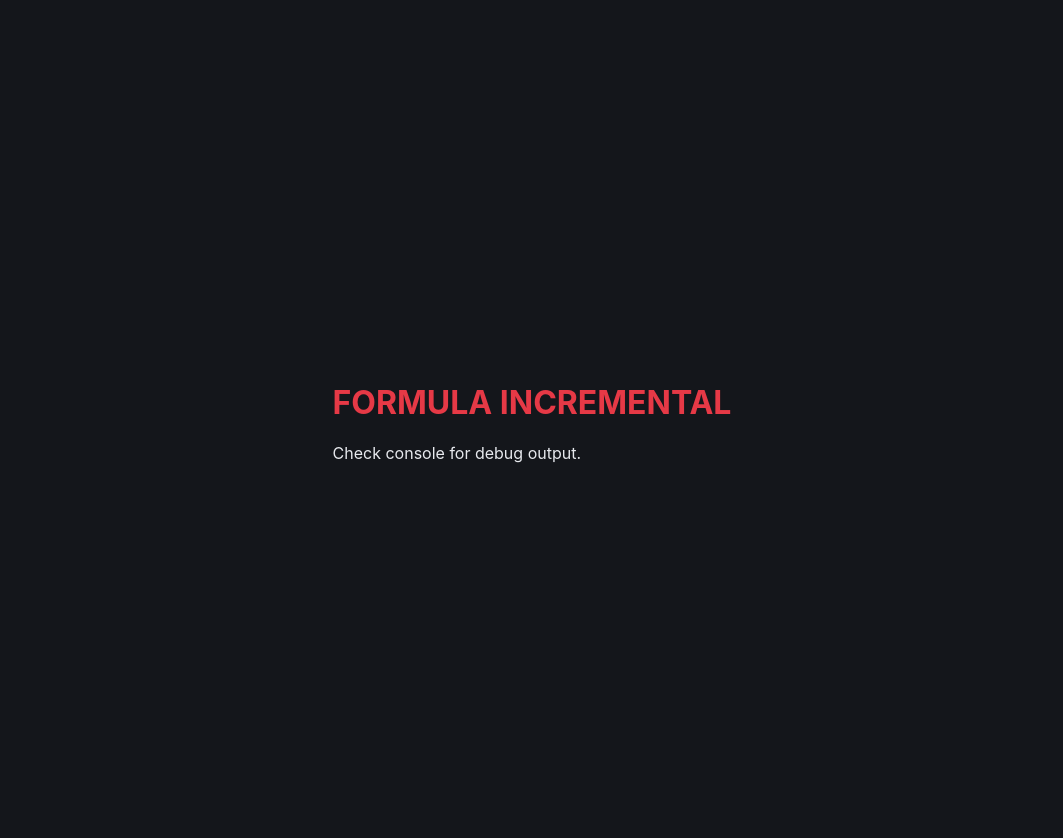
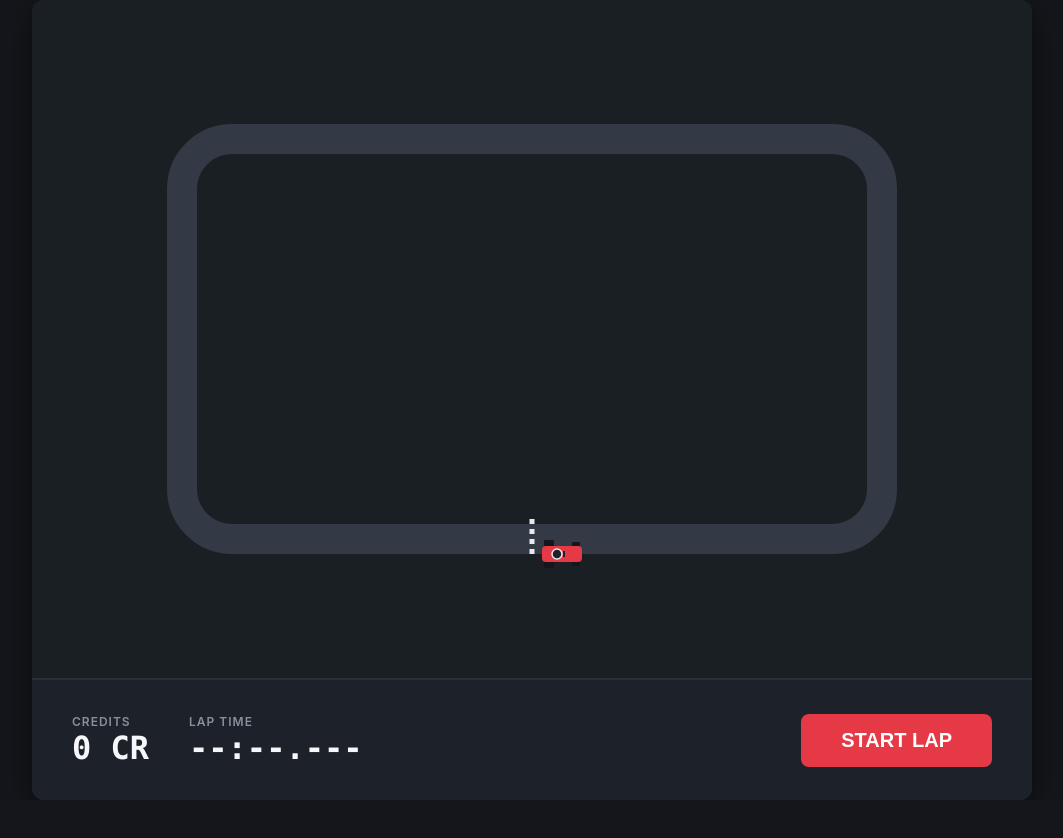
Before and after one commit to ThisWasAryan/gridbound, a plain HTML site: page index.html in a window 1280 px wide. Shown: the whole page, without its empty margins (108-1171 px from the left). After the commit the page ends 800 px from the top, so only its background shows below. Drawn offline with Linux system fonts and the light colour scheme.

Commit message:
Phase 1 Minimum Playable Loop completed. Added Kart and Karting Circuit, start lap button, lap calculation, credits, and SVG rendering.

```diff
--- /dev/null
+++ b/src/config/cars.config.js
@@ -0,0 +1,11 @@
+export const CARS_CONFIG = {
+    kart: {
+        id: 'kart',
+        name: 'Kart',
+        baseEngine: 1.0,
+        baseAero: 1.0,
+        baseTyre: 1.0,
+        cost: 0,
+        svgPath: 'assets/svg/cars/kart.svg'
+    }
+};
--- /dev/null
+++ b/src/config/constants.js
@@ -0,0 +1,7 @@
+export const CONSTANTS = {
+    TICK_INTERVAL_MS: 100, // 10 times a second for coarse simulation tick
+    OFFLINE_MIN_THRESHOLD_MS: 60 * 1000, // 1 minute
+    MAX_OFFLINE_MS: 12 * 60 * 60 * 1000, // 12 hours
+    MIN_ANIMATED_LAP_DURATION_MS: 1500, // Minimum visually animated lap duration
+    BASE_LAP_PROFIT: 100 // Starting value for Karting circuit
+};
--- /dev/null
+++ b/src/config/tracks.config.js
@@ -0,0 +1,11 @@
+export const TRACKS_CONFIG = {
+    karting: {
+        id: 'karting',
+        name: 'Karting Circuit',
+        straightWeight: 5000, // Arbitrary base units for time
+        cornerWeight: 5000,
+        profitMultiplier: 1.0,
+        cost: 0,
+        svgPath: 'assets/svg/tracks/karting-circuit.svg'
+    }
+};
--- a/src/main.js
+++ b/src/main.js
@@ -1,5 +1,7 @@
 import { loadGame, saveGame } from './state/saveLoad.js';
 import { initDebugPanel } from './debug/debugPanel.js';
+import { initRender } from './ui/render.js';
+import { startGameLoop } from './systems/gameLoop.js';
 
 let gameState;
 
@@ -18,6 +20,12 @@ function init() {
     // Initialize debug panel
     initDebugPanel(gameState);
 
+    // Initialize rendering
+    initRender(gameState);
+
+    // Start game loop
+    startGameLoop(gameState);
+
     console.log("Game initialized successfully.");
 }
 
--- /dev/null
+++ b/src/systems/gameLoop.js
@@ -0,0 +1,116 @@
+import { CONSTANTS } from '../config/constants.js';
+import { TRACKS_CONFIG } from '../config/tracks.config.js';
+import { EventBus } from '../utils/eventBus.js';
+import { saveGame } from '../state/saveLoad.js';
+import { calculateLapDurationMs } from './lapSystem.js';
+
+let lastTimestamp = 0;
+let accumulatedMs = 0;
+let rafId = null;
+
+// The game state reference injected on boot
+let state;
+
+/**
+ * Starts a manual lap.
+ */
+export function startManualLap() {
+    if (state.runtime.lapActive) return;
+
+    const expectedDurationMs = calculateLapDurationMs(state);
+
+    state.runtime.lapActive = true;
+    state.runtime.lapStartTime = performance.now();
+    state.runtime.expectedLapDurationMs = expectedDurationMs;
+    state.runtime.lapProgress = 0;
+
+    EventBus.emit('lap:started', { expectedDurationMs });
+}
+
+/**
+ * Handles lap completion logic.
+ */
+function completeLap() {
+    state.runtime.lapActive = false;
+    state.runtime.lapProgress = 1;
+
+    const trackDef = TRACKS_CONFIG[state.session.currentTrackId];
+    const profit = Math.round(CONSTANTS.BASE_LAP_PROFIT * trackDef.profitMultiplier);
+    const lapTimeMs = state.runtime.expectedLapDurationMs;
+
+    // Update state
+    state.economy.credits += profit;
+    state.economy.lifetimeCreditsEarned += profit;
+
+    // Check personal best
+    const bestTimeKey = `${state.session.currentCarId}:${state.session.currentTrackId}`;
+    const previousBest = state.bestTimes[bestTimeKey];
+    let isPersonalBest = false;
+
+    if (!previousBest || lapTimeMs < previousBest) {
+        state.bestTimes[bestTimeKey] = lapTimeMs;
+        isPersonalBest = true;
+    }
+
+    saveGame(state);
+
+    EventBus.emit('lap:completed', { lapTimeMs, profit, isPersonalBest, previousBest });
+}
+
+/**
+ * The main rAF loop for continuous animation and driving simulation ticks.
+ */
+function rafLoop(timestampMs) {
+    if (!lastTimestamp) lastTimestamp = timestampMs;
+    const dt = timestampMs - lastTimestamp;
+    lastTimestamp = timestampMs;
+
+    // 1. Continuous Animation Update (Lap Progress)
+    if (state.runtime.lapActive) {
+        const elapsed = timestampMs - state.runtime.lapStartTime;
+        state.runtime.lapProgress = Math.min(1, elapsed / state.runtime.expectedLapDurationMs);
+
+        EventBus.emit('lap:progress', { progress: state.runtime.lapProgress });
+
+        if (state.runtime.lapProgress >= 1) {
+            completeLap();
+        }
+    }
+
+    // 2. Coarse Simulation Tick
+    accumulatedMs += dt;
+    if (accumulatedMs >= CONSTANTS.TICK_INTERVAL_MS) {
+        simulationTick(accumulatedMs);
+        accumulatedMs = 0;
+    }
+
+    rafId = requestAnimationFrame(rafLoop);
+}
+
+/**
+ * Periodic logic for automation and autosave.
+ */
+function simulationTick(dt) {
+    // Phase 9+ will put automation logic here.
+    // For now, it's just a placeholder tick.
+    EventBus.emit('simulation:tick', { dt });
+}
+
+/**
+ * Boots the game loop.
+ * @param {Object} gameState - the canonical state.
+ */
+export function startGameLoop(gameState) {
+    state = gameState;
+    // Add runtime state object
+    state.runtime = {
+        lapActive: false,
+        lapStartTime: 0,
+        expectedLapDurationMs: 0,
+        lapProgress: 0,
+        pitStopActive: false
+    };
+
+    lastTimestamp = performance.now();
+    rafId = requestAnimationFrame(rafLoop);
+}
--- /dev/null
+++ b/src/systems/lapSystem.js
@@ -0,0 +1,36 @@
+import { CARS_CONFIG } from '../config/cars.config.js';
+import { TRACKS_CONFIG } from '../config/tracks.config.js';
+
+/**
+ * Calculates the expected lap time in milliseconds based on current state.
+ * @param {Object} state - The game state.
+ * @returns {number} The lap duration in milliseconds.
+ */
+export function calculateLapDurationMs(state) {
+    const carId = state.session.currentCarId;
+    const trackId = state.session.currentTrackId;
+
+    const carDef = CARS_CONFIG[carId];
+    const trackDef = TRACKS_CONFIG[trackId];
+
+    const carState = state.cars[carId];
+    const team = state.team;
+
+    const engineFactor = carDef.baseEngine + (carState.engineLevel * 0.08);
+    const aeroFactor = carDef.baseAero + (carState.aeroLevel * 0.08);
+    const tyreFactor = carDef.baseTyre + (carState.tyreLevel * 0.06);
+
+    const straightTime = trackDef.straightWeight / engineFactor;
+    const cornerTime = trackDef.cornerWeight / (aeroFactor * tyreFactor);
+
+    // Add small random variation based on driver level
+    // Higher driver level = less variation
+    const baseVariationRange = 500;
+    const driverReduction = Math.min(0.9, team.driverLevel * 0.05); // up to 90% reduction
+    const variationRange = baseVariationRange * (1 - driverReduction);
+
+    // variation between -variationRange/2 and +variationRange/2
+    const variation = (Math.random() - 0.5) * variationRange;
+
+    return Math.max(1000, straightTime + cornerTime + variation); // Absolute minimum 1s
+}
--- /dev/null
+++ b/src/ui/render.js
@@ -0,0 +1,21 @@
+import { initTrackView } from './trackView.js';
+import { initTelemetryView } from './telemetryView.js';
+import { EventBus } from '../utils/eventBus.js';
+import { formatCredits } from '../utils/formatNumber.js';
+
+export function initRender(state) {
+    const gameContainer = document.getElementById('game-container');
+    gameContainer.innerHTML = `
+        <div id="track-section"></div>
+        <div id="telemetry-section"></div>
+    `;
+
+    initTrackView(document.getElementById('track-section'), state);
+    initTelemetryView(document.getElementById('telemetry-section'), state);
+
+    // Listen to generic state changes
+    EventBus.on('lap:completed', (payload) => {
+        // Emit credits changed event to update UI
+        EventBus.emit('credits:changed', { total: state.economy.credits });
+    });
+}
--- /dev/null
+++ b/src/ui/telemetryView.js
@@ -0,0 +1,72 @@
+import { EventBus } from '../utils/eventBus.js';
+import { formatTime, formatCredits } from '../utils/formatNumber.js';
+import { startManualLap } from '../systems/gameLoop.js';
+
+let telemetryContainer;
+let lapTimeDisplay;
+let creditsDisplay;
+let startButton;
+
+let currentLapStartMs = 0;
+let isLapping = false;
+
+export function initTelemetryView(container, state) {
+    telemetryContainer = container;
+
+    telemetryContainer.innerHTML = `
+        <div class="telemetry-panel">
+            <div class="telemetry-data">
+                <div class="data-block">
+                    <span class="label">CREDITS</span>
+                    <span class="value monospace" id="credits-readout">${formatCredits(state.economy.credits)}</span>
+                </div>
+                <div class="data-block">
+                    <span class="label">LAP TIME</span>
+                    <span class="value monospace" id="lap-time-readout">--:--.---</span>
+                </div>
+            </div>
+            <button id="start-lap-btn" class="primary-btn">START LAP</button>
+        </div>
+    `;
+
+    creditsDisplay = document.getElementById('credits-readout');
+    lapTimeDisplay = document.getElementById('lap-time-readout');
+    startButton = document.getElementById('start-lap-btn');
+
+    startButton.addEventListener('click', () => {
+        startManualLap();
+    });
+
+    EventBus.on('lap:started', handleLapStarted);
+    EventBus.on('lap:progress', handleLapProgress);
+    EventBus.on('lap:completed', handleLapCompleted);
+    EventBus.on('credits:changed', handleCreditsChanged);
+}
+
+function handleLapStarted({ expectedDurationMs }) {
+    isLapping = true;
+    currentLapStartMs = performance.now();
+    startButton.disabled = true;
+    startButton.classList.add('active');
+}
+
+function handleLapProgress({ progress }) {
+    if (!isLapping) return;
+    const elapsed = performance.now() - currentLapStartMs;
+    lapTimeDisplay.textContent = formatTime(elapsed);
+}
+
+function handleLapCompleted({ lapTimeMs, profit }) {
+    isLapping = false;
+    lapTimeDisplay.textContent = formatTime(lapTimeMs);
+    startButton.disabled = false;
+    startButton.classList.remove('active');
+
+    // Manually fire credits changed since we don't have a robust event for it yet,
+    // or rely on gameLoop emitting it (will fix in a moment).
+    // Let's assume we update it here for now directly, but ideally via 'credits:changed'.
+}
+
+function handleCreditsChanged({ total }) {
+    creditsDisplay.textContent = formatCredits(total);
+}
--- /dev/null
+++ b/src/ui/trackView.js
@@ -0,0 +1,108 @@
+import { CARS_CONFIG } from '../config/cars.config.js';
+import { TRACKS_CONFIG } from '../config/tracks.config.js';
+import { EventBus } from '../utils/eventBus.js';
+
+let containerElement;
+let trackElement;
+let racelinePath;
+let carGroup;
+
+/**
+ * Initializes the track view and injects the SVGs.
+ * @param {HTMLElement} container
+ * @param {Object} state
+ */
+export async function initTrackView(container, state) {
+    containerElement = container;
+
+    // Clear container
+    containerElement.innerHTML = '';
+
+    // Create track image/svg container
+    trackElement = document.createElement('div');
+    trackElement.className = 'track-container';
+    containerElement.appendChild(trackElement);
+
+    await loadTrackAndCar(state.session.currentTrackId, state.session.currentCarId);
+
+    // Listen to lap progress
+    EventBus.on('lap:progress', handleLapProgress);
+    EventBus.on('lap:completed', handleLapCompleted);
+}
+
+/**
+ * Loads the track and car SVGs and sets up references.
+ */
+async function loadTrackAndCar(trackId, carId) {
+    const trackDef = TRACKS_CONFIG[trackId];
+    const carDef = CARS_CONFIG[carId];
+
+    // Load track SVG (simulate fetching)
+    // For local static, we can fetch the SVG text and inject it so we can access paths.
+    try {
+        const trackRes = await fetch(trackDef.svgPath);
+        const trackSvg = await trackRes.text();
+        trackElement.innerHTML = trackSvg;
+
+        // Find raceline
+        racelinePath = trackElement.querySelector('#raceline');
+
+        // Load Car SVG
+        const carRes = await fetch(carDef.svgPath);
+        const carSvgText = await carRes.text();
+
+        // Create a group for the car to move along the track
+        carGroup = document.createElementNS("http://www.w3.org/2000/svg", "g");
+        carGroup.id = 'active-car';
+        carGroup.innerHTML = carSvgText;
+
+        // Append car to the track SVG
+        const svgElement = trackElement.querySelector('svg');
+        svgElement.appendChild(carGroup);
+
+        // Initial positioning
+        updateCarPosition(0);
+    } catch (e) {
+        console.error("Failed to load SVGs:", e);
+    }
+}
+
+function handleLapProgress({ progress }) {
+    updateCarPosition(progress);
+}
+
+function handleLapCompleted() {
+    updateCarPosition(0);
+}
+
+/**
+ * Updates the visual car position on the track.
+ * @param {number} progress - 0.0 to 1.0
+ */
+function updateCarPosition(progress) {
+    if (!racelinePath || !carGroup) return;
+
+    const length = racelinePath.getTotalLength();
+    // Wrap around gracefully just in case it hits > 1
+    const p = Math.max(0, Math.min(1, progress));
+
+    const point = racelinePath.getPointAtLength(length * p);
+
+    // Calculate rotation using a point slightly ahead
+    const delta = 0.5; // pixels
+    let nextPoint = racelinePath.getPointAtLength(Math.min(length, length * p + delta));
+
+    // Handle edge case at exactly 1.0 (end of path)
+    if (length * p + delta > length) {
+        // Look backwards to calculate slope instead
+        const prevPoint = racelinePath.getPointAtLength(length * p - delta);
+        nextPoint = point;
+        const angle = Math.atan2(nextPoint.y - prevPoint.y, nextPoint.x - prevPoint.x) * 180 / Math.PI;
+        carGroup.setAttribute("transform", `translate(${point.x}, ${point.y}) rotate(${angle})`);
+        return;
+    }
+
+    const angle = Math.atan2(nextPoint.y - point.y, nextPoint.x - point.x) * 180 / Math.PI;
+
+    carGroup.setAttribute("transform", `translate(${point.x}, ${point.y}) rotate(${angle})`);
+}
--- /dev/null
+++ b/src/utils/eventBus.js
@@ -0,0 +1,39 @@
+const listeners = {};
+
+export const EventBus = {
+    /**
+     * Subscribe to an event.
+     * @param {string} event
+     * @param {Function} callback
+     */
+    on(event, callback) {
+        if (!listeners[event]) listeners[event] = [];
+        listeners[event].push(callback);
+    },
+
+    /**
+     * Unsubscribe from an event.
+     * @param {string} event
+     * @param {Function} callback
+     */
+    off(event, callback) {
+        if (!listeners[event]) return;
+        listeners[event] = listeners[event].filter(cb => cb !== callback);
+    },
+
+    /**
+     * Emit an event.
+     * @param {string} event
+     * @param {any} payload
+     */
+    emit(event, payload) {
+        if (!listeners[event]) return;
+        listeners[event].forEach(callback => {
+            try {
+                callback(payload);
+            } catch (e) {
+                console.error(`Error in event listener for ${event}:`, e);
+            }
+        });
+    }
+};
--- /dev/null
+++ b/src/utils/formatNumber.js
@@ -0,0 +1,28 @@
+/**
+ * Formats milliseconds into a readable mm:ss.mmm string.
+ * @param {number} ms
+ * @returns {string} Formatted time string.
+ */
+export function formatTime(ms) {
+    if (!ms && ms !== 0) return "--:--.---";
+
+    const totalSeconds = Math.floor(ms / 1000);
+    const minutes = Math.floor(totalSeconds / 60);
+    const seconds = totalSeconds % 60;
+    const milliseconds = Math.floor(ms % 1000);
+
+    const mStr = minutes.toString();
+    const sStr = seconds.toString().padStart(2, '0');
+    const msStr = milliseconds.toString().padStart(3, '0');
+
+    return `${mStr}:${sStr}.${msStr}`;
+}
+
+/**
+ * Formats a number of credits, e.g., 1,240 or 1.2M.
+ * @param {number} credits
+ * @returns {string} Formatted credits string.
+ */
+export function formatCredits(credits) {
+    return new Intl.NumberFormat('en-US').format(Math.floor(credits)) + ' CR';
+}
--- /dev/null
+++ b/styles/animations.css
@@ -0,0 +1 @@
+/* TBD */
--- /dev/null
+++ b/styles/components/telemetry.css
@@ -0,0 +1,56 @@
+.telemetry-panel {
+    display: flex;
+    width: 100%;
+    justify-content: space-between;
+    align-items: center;
+}
+
+.telemetry-data {
+    display: flex;
+    gap: 40px;
+}
+
+.data-block {
+    display: flex;
+    flex-direction: column;
+}
+
+.data-block .label {
+    font-size: 12px;
+    color: #8A8F9A;
+    letter-spacing: 1px;
+    font-weight: 600;
+}
+
+.data-block .value {
+    font-size: 32px;
+    font-weight: 700;
+    color: var(--text-data);
+}
+
+.primary-btn {
+    background-color: var(--accent-primary);
+    color: white;
+    border: none;
+    padding: 15px 40px;
+    font-size: 20px;
+    font-weight: 800;
+    border-radius: 8px;
+    cursor: pointer;
+    transition: transform 0.1s, background-color 0.2s;
+}
+
+.primary-btn:hover {
+    background-color: #F84A58;
+}
+
+.primary-btn:active, .primary-btn.active {
+    transform: scale(0.95);
+    background-color: #CC2B37;
+}
+
+.primary-btn:disabled {
+    opacity: 0.5;
+    cursor: not-allowed;
+    transform: none;
+}
--- /dev/null
+++ b/styles/layout.css
@@ -0,0 +1,35 @@
+#game-container {
+    width: 1000px;
+    height: 800px;
+    background-color: var(--bg-panel);
+    border-radius: 12px;
+    box-shadow: 0 10px 30px rgba(0,0,0,0.5);
+    display: flex;
+    flex-direction: column;
+    overflow: hidden;
+}
+
+#track-section {
+    flex: 1;
+    position: relative;
+    background-color: #1A1F24;
+}
+
+.track-container {
+    width: 100%;
+    height: 100%;
+}
+
+.track-container svg {
+    width: 100%;
+    height: 100%;
+}
+
+#telemetry-section {
+    height: 120px;
+    background-color: var(--bg-panel);
+    border-top: 2px solid #2A2F3A;
+    display: flex;
+    align-items: center;
+    padding: 0 40px;
+}
--- a/styles/main.css
+++ b/styles/main.css
@@ -1,15 +1,21 @@
+@import url('./variables.css');
+@import url('./layout.css');
+@import url('./animations.css');
+@import url('./components/telemetry.css');
+
 body {
     background-color: var(--bg-void);
     color: var(--text-primary);
     font-family: -apple-system, "Segoe UI", Roboto, sans-serif;
     margin: 0;
-    padding: 20px;
+    padding: 0;
+    overflow: hidden;
     display: flex;
     justify-content: center;
     align-items: center;
     height: 100vh;
 }
 
-h1 {
-    color: var(--accent-primary);
+.monospace {
+    font-family: ui-monospace, "SF Mono", Consolas, "Courier New", monospace;
 }
```
Also changed, not shown: assets/svg/cars/kart.svg (added), assets/svg/tracks/karting-circuit.svg (added).
